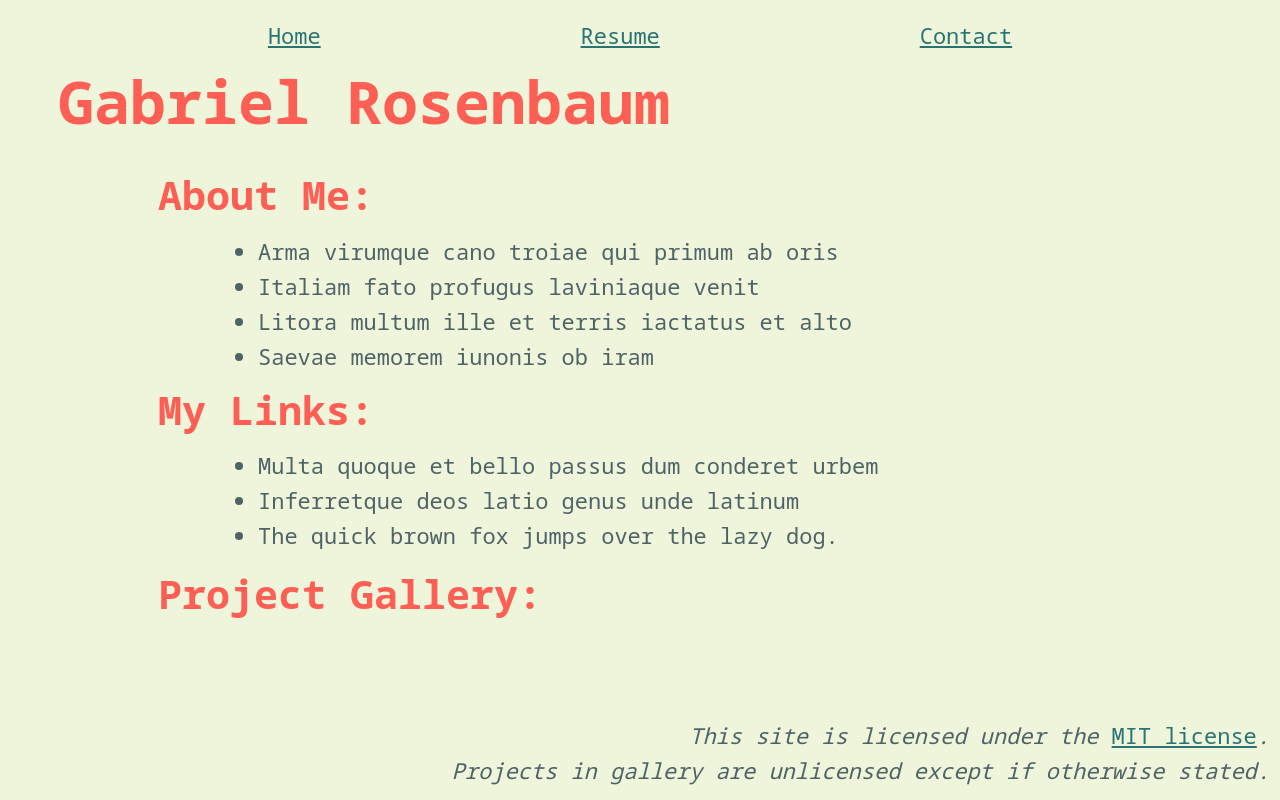
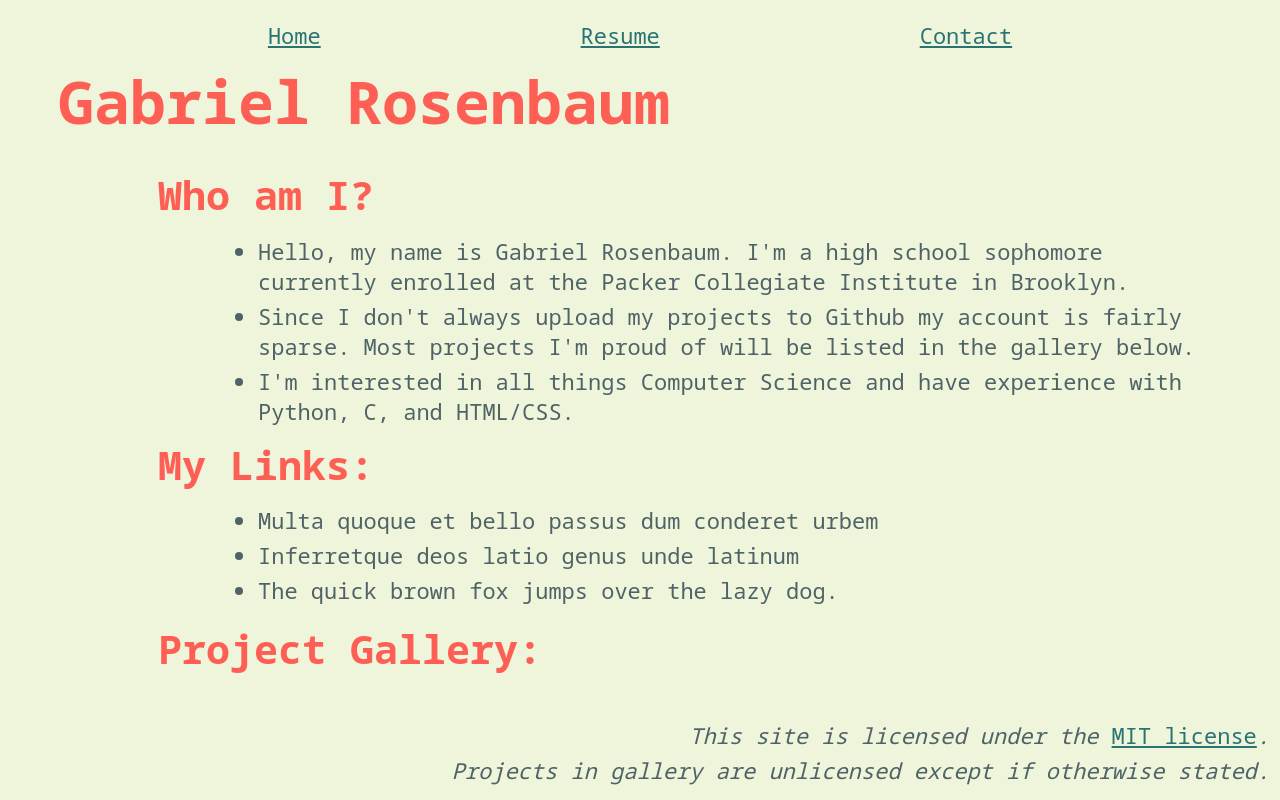
Before and after one commit to garosenbaum/garosenbaum.github.io, a plain HTML site: page index.html in a window 1280 px wide. Drawn offline with Linux system fonts and the light colour scheme.

Commit message:
Updated Page Contents

```diff
--- a/index.html
+++ b/index.html
@@ -26,13 +26,17 @@
     <div class=title>
         <h1>Gabriel Rosenbaum</h1>
         <div class=subheading>
-            <h2>About Me:</h2>
+            <h2>Who am I?</h2>
             <div class=subsubheading>
                 <ul>
-                    <li>Arma virumque cano troiae qui primum ab oris</li>
-                    <li>Italiam fato profugus laviniaque venit</li>
-                    <li>Litora multum ille et terris iactatus et alto</li>
-                    <li>Saevae memorem iunonis ob iram</li>
+                    <li>Hello, my name is Gabriel Rosenbaum. I'm a high school sophomore<br>
+                        currently enrolled at the Packer Collegiate Institute in Brooklyn.<br>
+                    </li>
+                    <li>Since I don't always upload my projects to Github my account is fairly<br>
+                        sparse. Most projects I'm proud of will be listed in the gallery below.</li>
+                    <li>I'm interested in all things Computer Science and have experience with<br>
+                        Python, C, and HTML/CSS.
+                    </li>
                 </ul>
             </div>
             <h2 style="margin-top: -5px;">My Links:</h2>
--- a/style.css
+++ b/style.css
@@ -5,15 +5,19 @@
     bottom: 10px;
     width: 100%;
 }
+
+/* links at the top */
 .pagenav {
     display: flex;
     justify-content: space-evenly;
     margin-top: 20px;
 }
 
+/* to highlight the current page */
 .current {
     color: #30a5a5;
 }
+
 .title {
     margin-left: 50px;
     margin-top: -30px;
```
